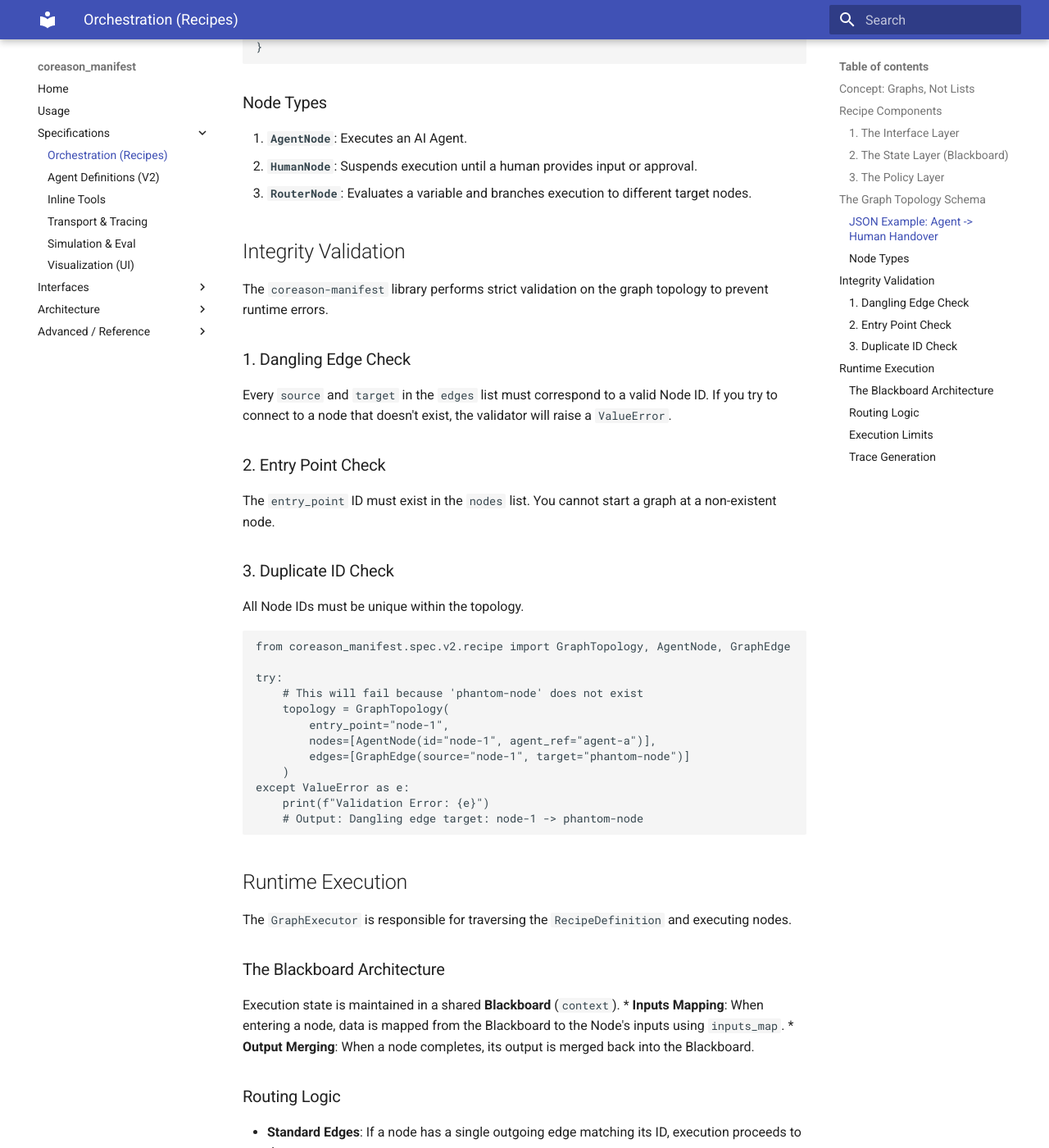
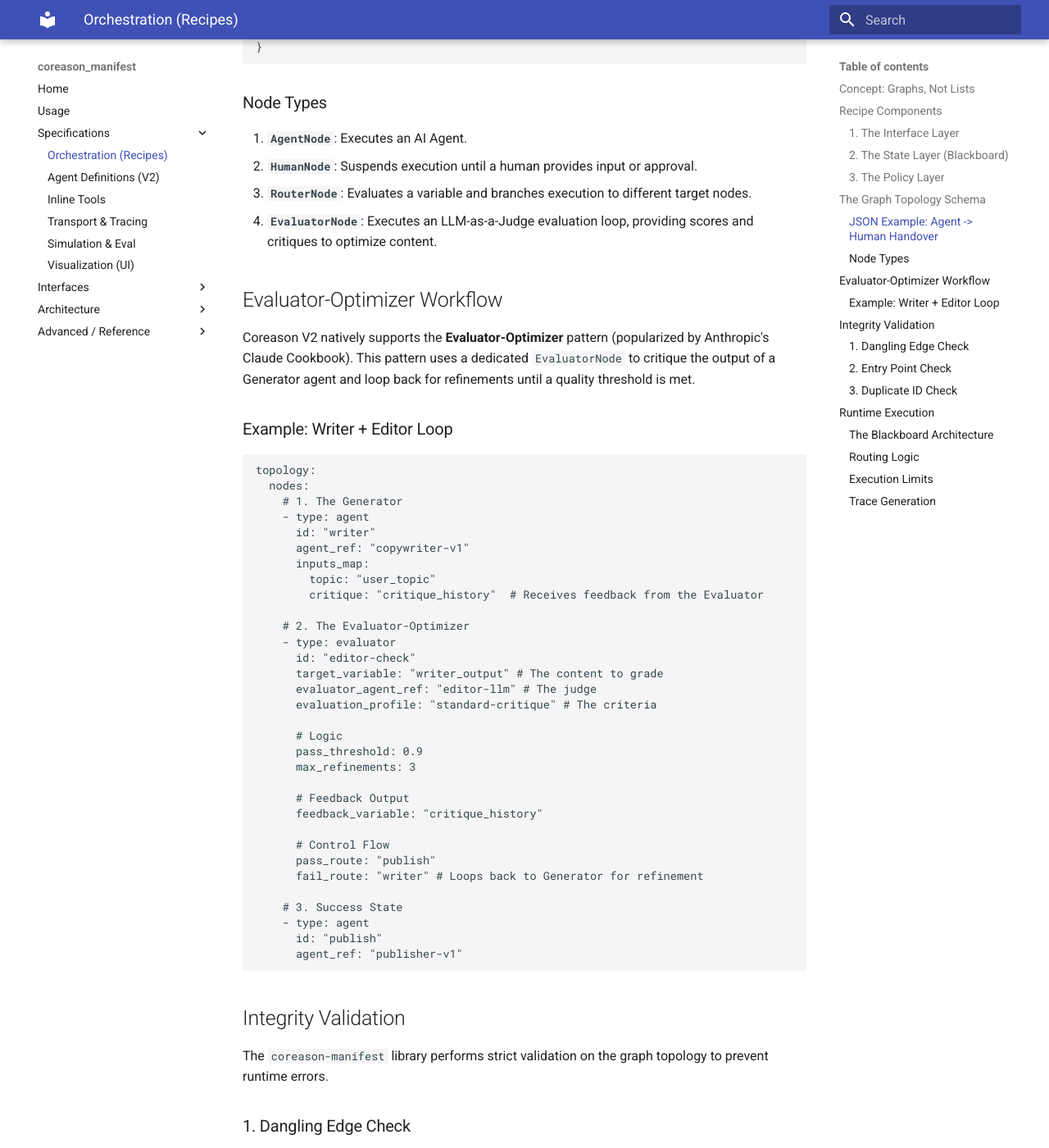
Before and after one commit to CoReason-AI/coreason-manifest, an MkDocs documentation site: the page built from docs/graph_recipes.md, in a window 1280 px wide and 1400 px high, scrolled down 2247 px. Shown: the whole window at 82% size. Built offline with MkDocs 1.6.1 and Material for MkDocs 9.7.7, drawn with Linux system fonts in a browser that asks for light colours.

Commit message:
Add EvaluatorNode to Recipe v2 spec (#373)
* feat: add EvaluatorNode to Recipe v2 spec

This adds the `EvaluatorNode` definition to the `coreason-manifest` library, enabling declarative configuration of "Evaluator-Optimizer" workflows. It includes:
- `EvaluatorNode` class inheriting from `RecipeNode`.
- Integration into `GraphTopology`.
- Tests for instantiation and graph validation.

````diff
--- a/docs/graph_recipes.md
+++ b/docs/graph_recipes.md
@@ -96,6 +96,48 @@
 1.  **`AgentNode`**: Executes an AI Agent.
 2.  **`HumanNode`**: Suspends execution until a human provides input or approval.
 3.  **`RouterNode`**: Evaluates a variable and branches execution to different target nodes.
+4.  **`EvaluatorNode`**: Executes an LLM-as-a-Judge evaluation loop, providing scores and critiques to optimize content.
+
+## Evaluator-Optimizer Workflow
+
+Coreason V2 natively supports the **Evaluator-Optimizer** pattern (popularized by Anthropic's Claude Cookbook). This pattern uses a dedicated `EvaluatorNode` to critique the output of a Generator agent and loop back for refinements until a quality threshold is met.
+
+### Example: Writer + Editor Loop
+
+```yaml
+topology:
+  nodes:
+    # 1. The Generator
+    - type: agent
+      id: "writer"
+      agent_ref: "copywriter-v1"
+      inputs_map:
+        topic: "user_topic"
+        critique: "critique_history"  # Receives feedback from the Evaluator
+
+    # 2. The Evaluator-Optimizer
+    - type: evaluator
+      id: "editor-check"
+      target_variable: "writer_output" # The content to grade
+      evaluator_agent_ref: "editor-llm" # The judge
+      evaluation_profile: "standard-critique" # The criteria
+
+      # Logic
+      pass_threshold: 0.9
+      max_refinements: 3
+
+      # Feedback Output
+      feedback_variable: "critique_history"
+
+      # Control Flow
+      pass_route: "publish"
+      fail_route: "writer" # Loops back to Generator for refinement
+
+    # 3. Success State
+    - type: agent
+      id: "publish"
+      agent_ref: "publisher-v1"
+```
 
 ## Integrity Validation
 
````
Also changed, not shown: docs/evaluator_optimizer.md (added, +97 -0 lines), 3 other files.
